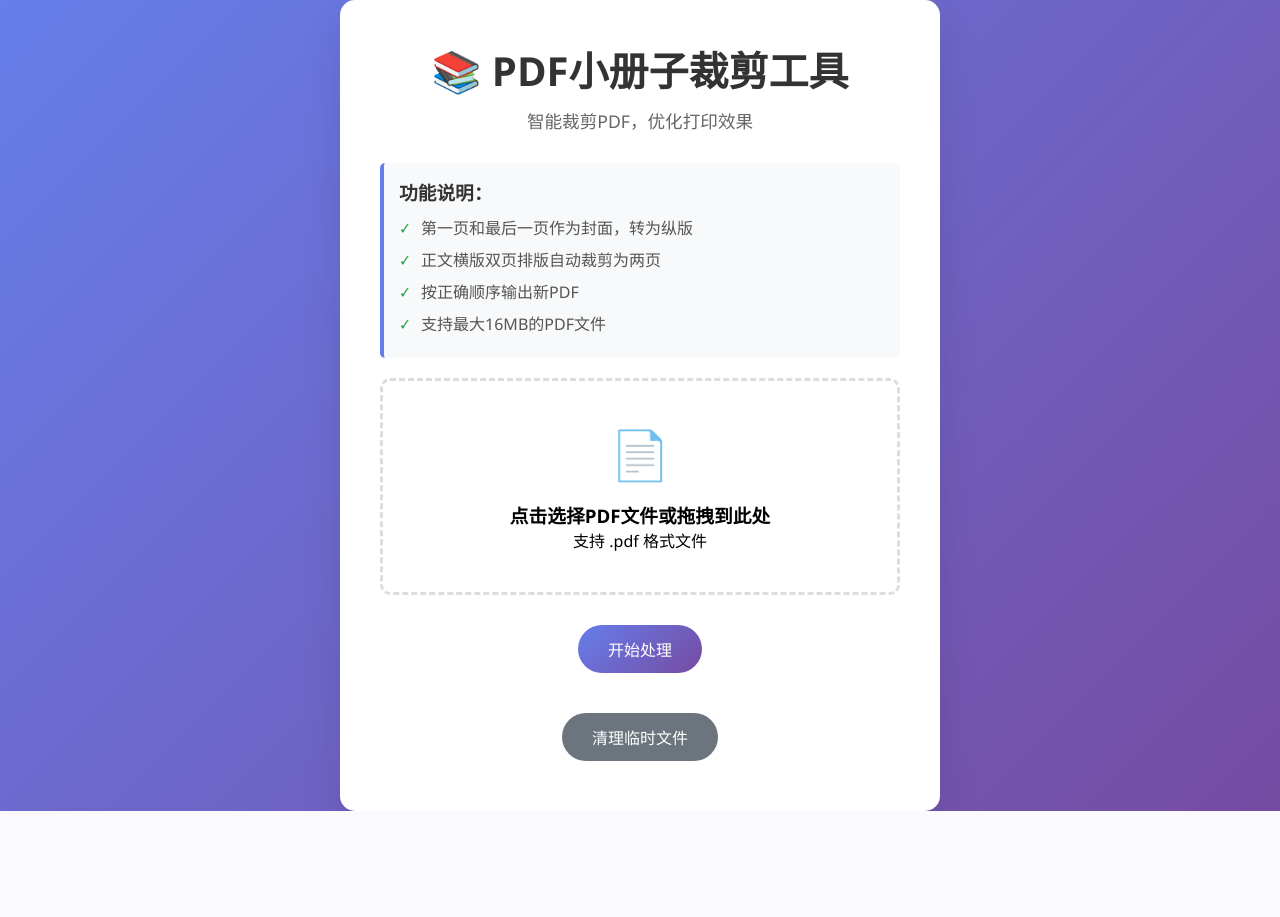
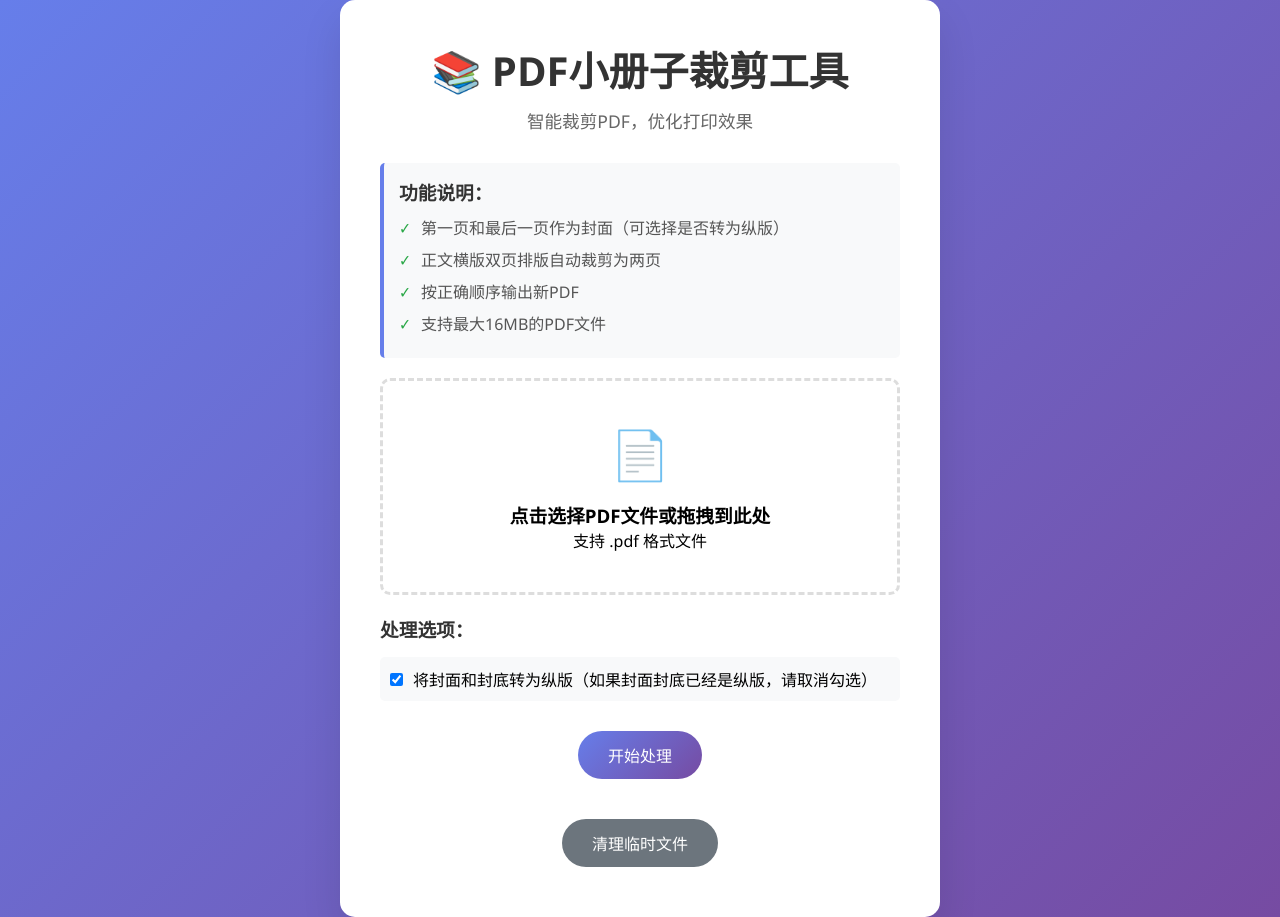
Before and after one commit to veitchzheng/picture_book, a Flask app: page / in a window 1280 px wide. Before the commit the page ends 811 px from the top, so only its background shows below. Run offline with Flask 3, Linux system fonts and the light colour scheme.

Commit message:
绘本裁剪

```diff
--- a/app.py
+++ b/app.py
@@ -63,8 +63,11 @@ def upload_file():
         file.save(input_path)
 
         try:
+            # 获取旋转选项（默认为True）
+            rotate_covers = request.form.get('rotate_covers', 'true').lower() == 'true'
+
             # 处理PDF
-            cropper = PDFCropper(input_path)
+            cropper = PDFCropper(input_path, rotate_covers=rotate_covers)
             cropper.process_pdf()
             cropper.save_output(output_path)
 
--- a/templates/index.html
+++ b/templates/index.html
@@ -173,7 +173,7 @@
         <div class="instructions">
             <h3>功能说明：</h3>
             <ul>
-                <li>第一页和最后一页作为封面，转为纵版</li>
+                <li>第一页和最后一页作为封面（可选择是否转为纵版）</li>
                 <li>正文横版双页排版自动裁剪为两页</li>
                 <li>按正确顺序输出新PDF</li>
                 <li>支持最大16MB的PDF文件</li>
@@ -187,6 +187,14 @@
                 <h3>点击选择PDF文件或拖拽到此处</h3>
                 <p>支持 .pdf 格式文件</p>
                 <input type="file" name="file" class="file-input" id="fileInput" accept=".pdf" required>
+            </div>
+            <!-- 处理选项 -->
+            <div class="options-section" style="margin: 20px 0; text-align: left;">
+                <h3 style="color: #333; margin-bottom: 15px;">处理选项：</h3>
+                <label style="display: flex; align-items: center; cursor: pointer; padding: 10px; background: #f8f9fa; border-radius: 5px;">
+                    <input type="checkbox" name="rotate_covers" value="true" checked style="margin-right: 10px;">
+                    <span>将封面和封底转为纵版（如果封面封底已经是纵版，请取消勾选）</span>
+                </label>
             </div>
 
             <!-- 文件信息显示 -->
```
Also changed, not shown: pdf_cropper.py (+6 -4 lines), README.md (added), 2 other files.
